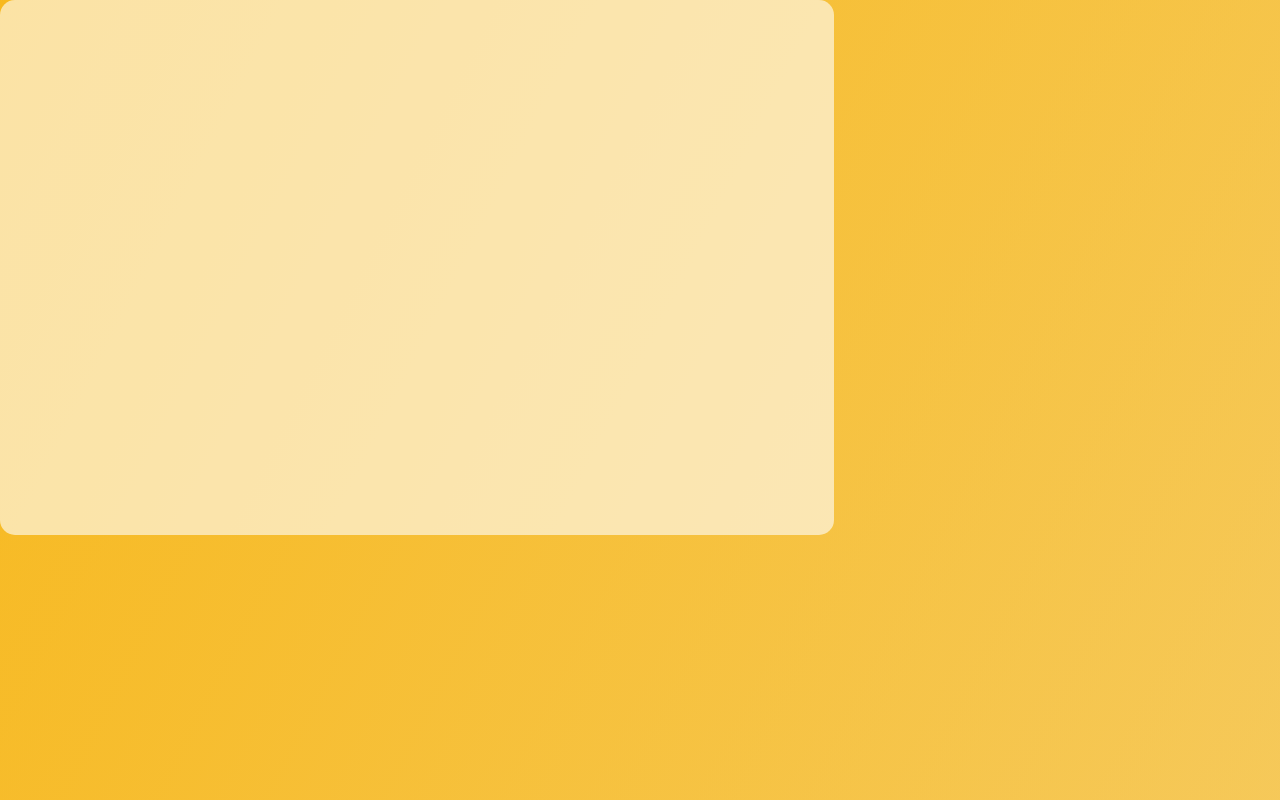
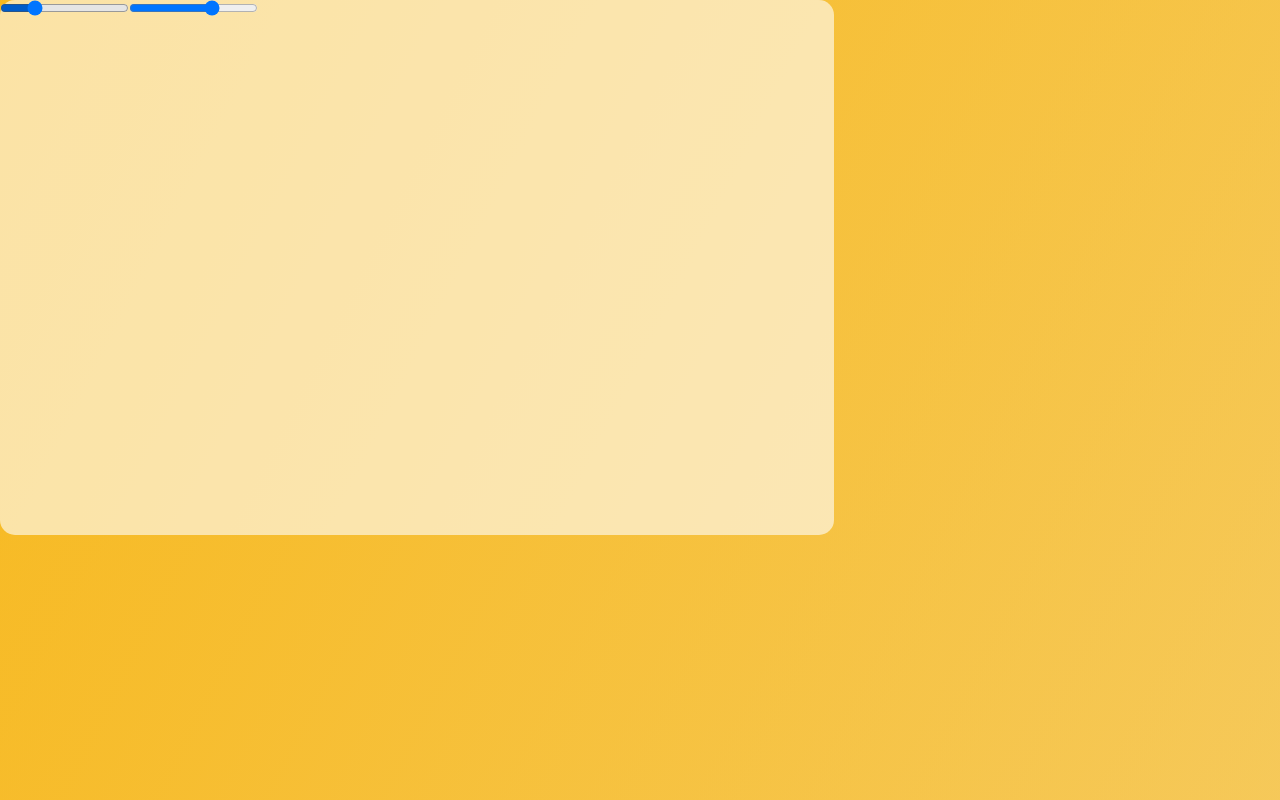
Before and after one commit to LeonardoLuisKlein/desafioimc, a Vue app: page / in a window 1280 px wide. Built offline with nearby package versions, Linux system fonts and the light colour scheme.

Commit message:
Doc: new documents for the project

```diff
--- a/src/App.vue
+++ b/src/App.vue
@@ -5,7 +5,7 @@
 </template>
 
 <script>
-import Card from '@/components/containers/Card.vue'
+import Card from '@/components/containers/Card/Card.vue'
 
 export default {
   components: {
--- a/src/components/containers/Card.vue
+++ b/src/components/containers/Card/Card.vue
@@ -1,6 +1,7 @@
 <template>
   <section>
-
+    <input type="range" min="10" max="180">
+    <input type="range" min="1.00" max="2.50" step="any">
   </section>
 </template>
 
--- a/src/components/micro/Inputs/Inputs.vue
+++ b/src/components/micro/Inputs/Inputs.vue
@@ -1,5 +1,8 @@
 <template>
-
+    <div>
+    <input type="range" min="10" max="180">
+    <input type="range" min="1.00" max="2.50" step="any">
+    </div>
 </template>
 
 <script>
```
Also changed, not shown: src/components/containers/Card/Card.scss (renamed from src/components/containers/Card.scss), src/components/containers/IMC/IMC.scss (added), src/components/containers/IMC/IMC.vue (added).
